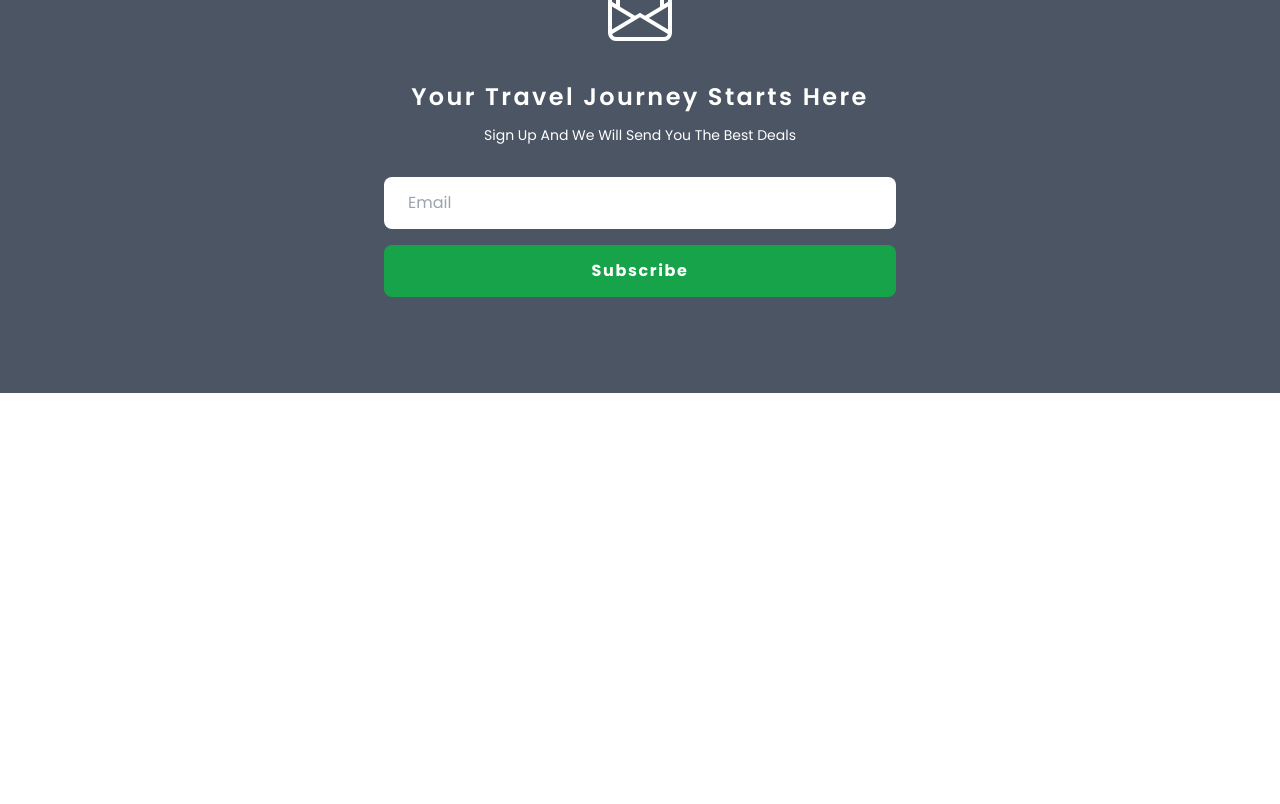
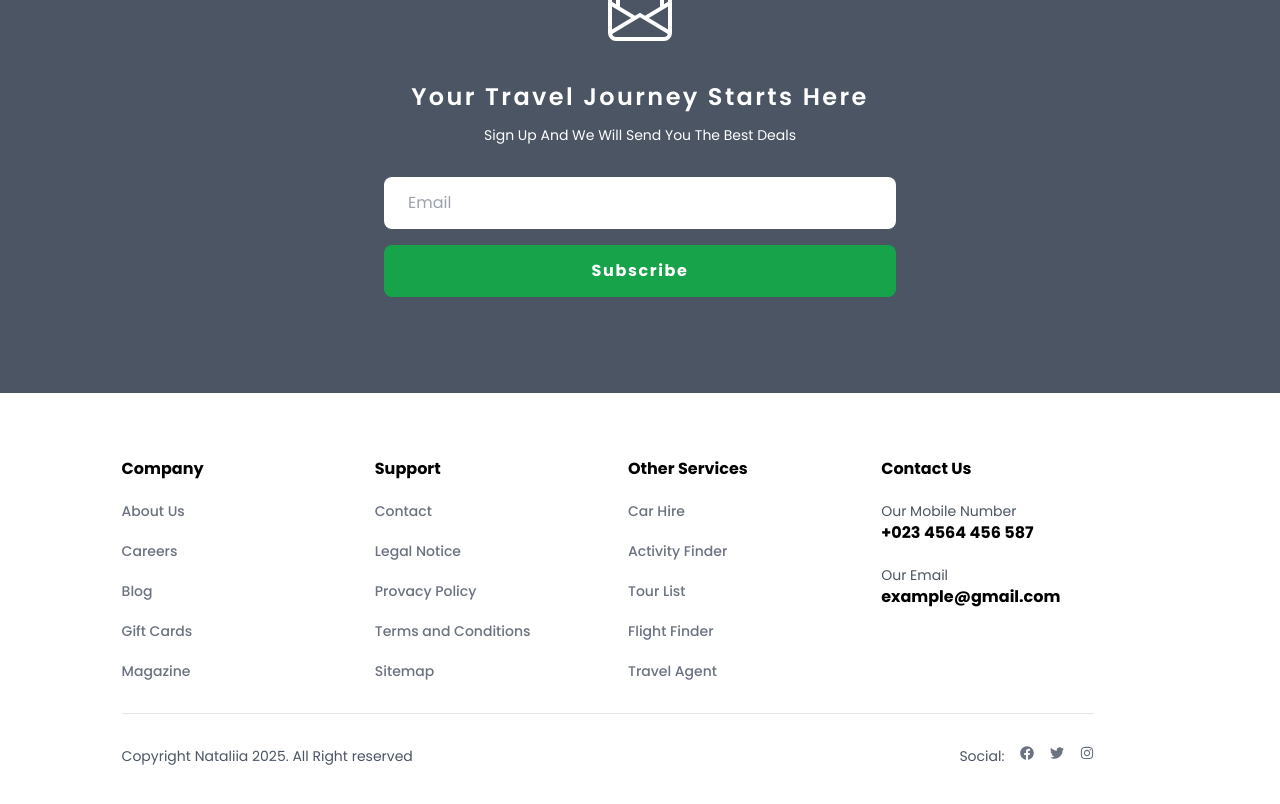
Before and after one commit to ch13Nataliia/travel_app, a Next.js app: page / in a window 1280 px wide. Shown: the part 4211-5015 px from the top of the page. Before the commit the page ends 4668 px from the top, so only its background shows below. Built offline with nearby package versions, Linux system fonts and the light colour scheme.

Commit message:
created footer section

```diff
--- a/app/layout.tsx
+++ b/app/layout.tsx
@@ -2,6 +2,8 @@
 import { Poppins } from 'next/font/google';
 import './globals.css';
 import ResponsiveNav from '@/components/Home/Navbar/ResponsiveNav';
+import Footer from '@/components/Home/Footer/Footer';
+
 const font = Poppins({
   weight: ['100', '200', '300', '400', '500', '600', '700', '800', '900'],
   subsets: ['latin'],
@@ -22,6 +24,7 @@
       <body className={`${font.className} antialiased`}>
         <ResponsiveNav />
         {children}
+        <Footer />
       </body>
     </html>
   );
--- /dev/null
+++ b/components/Home/Footer/Footer.tsx
@@ -0,0 +1,104 @@
+import Link from 'next/link';
+import React from 'react';
+import { FaFacebook } from 'react-icons/fa';
+import { FaInstagram, FaTwitter } from 'react-icons/fa6';
+
+const Footer = () => {
+  return (
+    <div className="pr-16 pb-16">
+      <div className="w-[80%] mx-auto items-start grid grid-cols-1 sm:grid-cols-2 md:grid-cols-2 lg:grid-cols-4 gap-10">
+        {/* 1st part */}
+        <div className="space-y-5">
+          <h1 className="tetx-lg font-bold">Company</h1>
+          <p className="text-gray-500 font-medium cursor-pointer text-sm hover:text-gray-900">
+            About Us
+          </p>
+          <p className="text-gray-500 font-medium cursor-pointer text-sm hover:text-gray-900">
+            Careers
+          </p>
+          <p className="text-gray-500 font-medium cursor-pointer text-sm hover:text-gray-900">
+            Blog
+          </p>
+          <p className="text-gray-500 font-medium cursor-pointer text-sm hover:text-gray-900">
+            Gift Cards
+          </p>
+          <p className="text-gray-500 font-medium cursor-pointer text-sm hover:text-gray-900">
+            Magazine
+          </p>
+        </div>
+        {/* 2nd part */}
+        <div className="space-y-5">
+          <h1 className="tetx-lg font-bold">Support</h1>
+          <p className="text-gray-500 font-medium cursor-pointer text-sm hover:text-gray-900">
+            Contact
+          </p>
+          <p className="text-gray-500 font-medium cursor-pointer text-sm hover:text-gray-900">
+            Legal Notice
+          </p>
+          <p className="text-gray-500 font-medium cursor-pointer text-sm hover:text-gray-900">
+            Provacy Policy
+          </p>
+          <p className="text-gray-500 font-medium cursor-pointer text-sm hover:text-gray-900">
+            Terms and Conditions
+          </p>
+          <p className="text-gray-500 font-medium cursor-pointer text-sm hover:text-gray-900">
+            Sitemap
+          </p>
+        </div>
+        {/* 3rd part */}
+        <div className="space-y-5">
+          <h1 className="tetx-lg font-bold">Other Services</h1>
+          <p className="text-gray-500 font-medium cursor-pointer text-sm hover:text-gray-900">
+            Car Hire
+          </p>
+          <p className="text-gray-500 font-medium cursor-pointer text-sm hover:text-gray-900">
+            Activity Finder
+          </p>
+          <p className="text-gray-500 font-medium cursor-pointer text-sm hover:text-gray-900">
+            Tour List
+          </p>
+          <p className="text-gray-500 font-medium cursor-pointer text-sm hover:text-gray-900">
+            Flight Finder
+          </p>
+          <p className="text-gray-500 font-medium cursor-pointer text-sm hover:text-gray-900">
+            Travel Agent
+          </p>
+        </div>
+        {/* 4th part */}
+        <div className="space-y-5">
+          <h1 className="tetx-lg font-bold">Contact Us</h1>
+          <div className="mt-6">
+            <p className="text-sm text-gray-600">Our Mobile Number</p>
+            <span className="text-base font-bold mt-1">+023 4564 456 587</span>
+          </div>
+          <div className="mt-6">
+            <p className="text-sm text-gray-600">Our Email</p>
+            <span className="text-base font-bold mt-1">example@gmail.com</span>
+          </div>
+        </div>
+      </div>
+      {/* bottom section */}
+      <div className="mt-8 w-[80%] mx-auto border-t pt-8 flex flex-col md:flex-row justify-between items-center text-gray-600 text-sm">
+        <p className="text-center md:text-left">
+          Copyright Nataliia 2025. All Right reserved
+        </p>
+        <div className="flex items-center space-x-4 mt-4 md:mt-0">
+          <span className="flex flex-row space-x-4">
+            <p>Social:</p>
+            <Link href="#" className="text-gray-500 hover:text-gray-800">
+              <FaFacebook />
+            </Link>
+            <Link href="#" className="text-gray-500 hover:text-gray-800">
+              <FaTwitter />
+            </Link>
+            <Link href="#" className="text-gray-500 hover:text-gray-800">
+              <FaInstagram />
+            </Link>
+          </span>
+        </div>
+      </div>
+    </div>
+  );
+};
+
+export default Footer;
```
